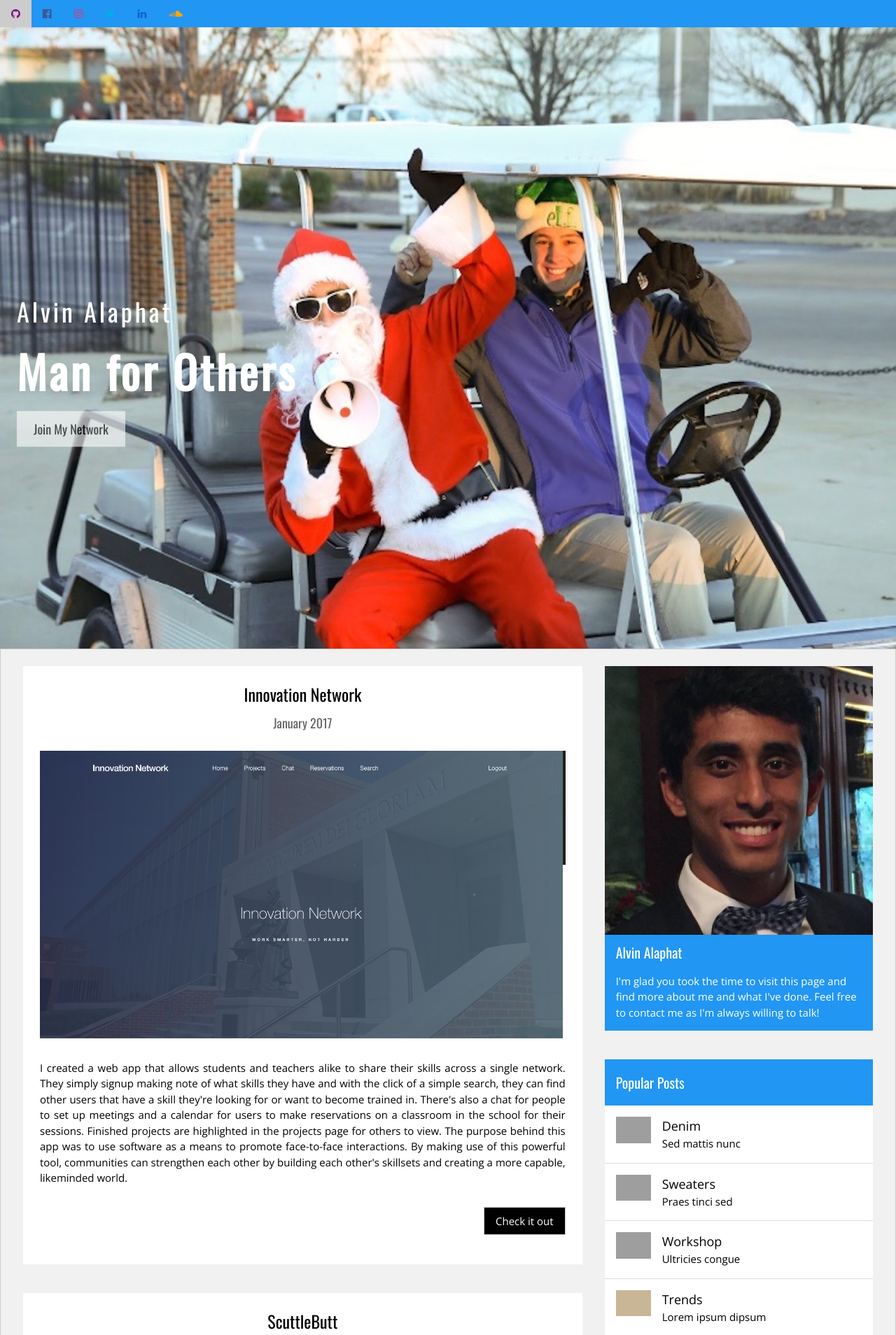
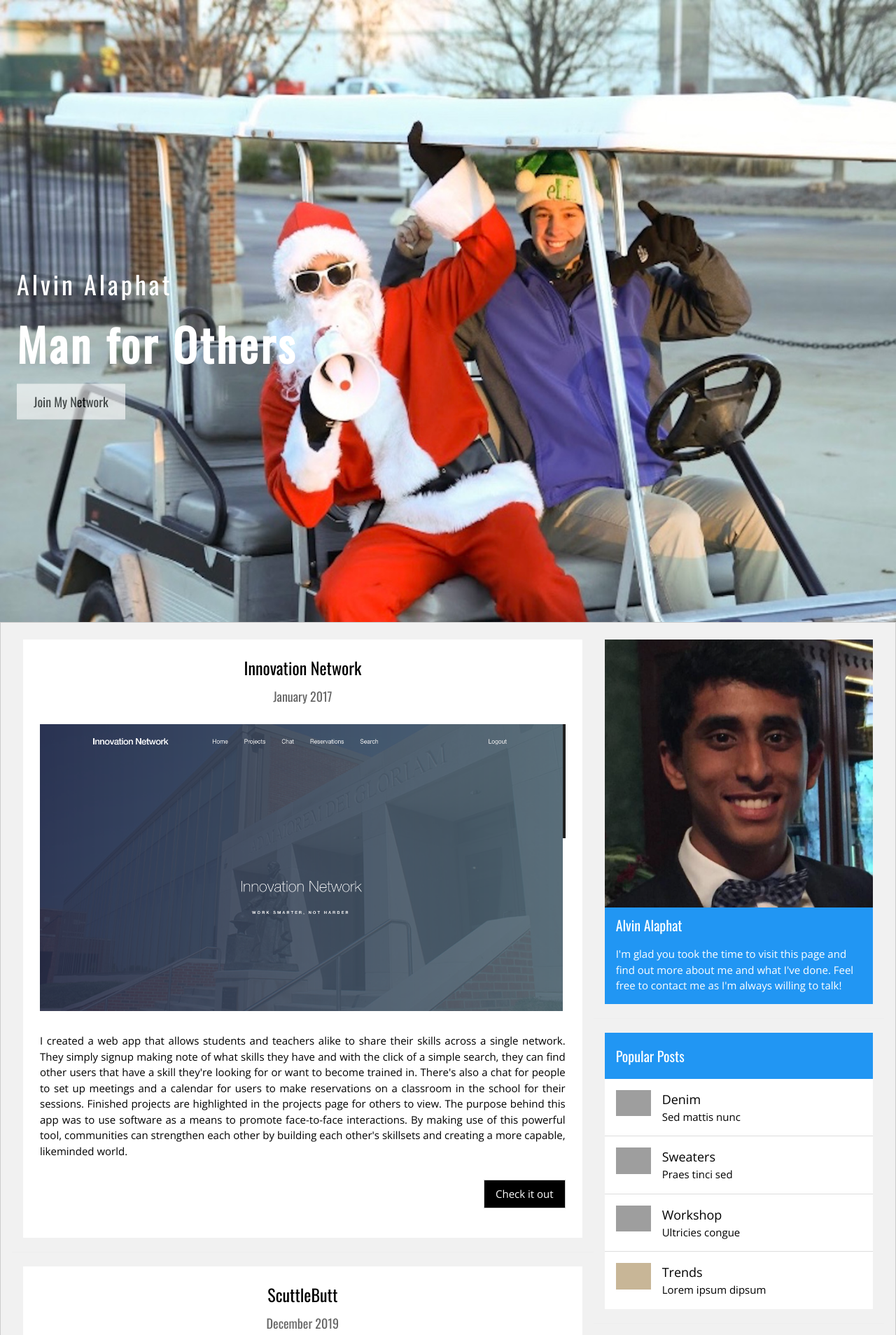
Before and after one commit to alvinalaphat/Azure-Personal-Website, a Flask app: page / in a window 1280 px wide. Shown: the top 1908 px of the page at 70% size. Run offline with Flask 2, Linux system fonts and the light colour scheme; grey boxes are pictures that could not be loaded.

Commit message:
Update dashboard.html

```diff
--- a/templates/dashboard.html
+++ b/templates/dashboard.html
@@ -53,7 +53,7 @@ body {
 <body class="w3-light-grey">
 
 <!-- Navigation bar with social media icons -->
-<div class="w3-bar w3-blue w3-hide-small">
+<!-- <div class="w3-bar w3-blue w3-hide-small">
   <a href="https://www.github.com/alvinalaphat/" class="w3-bar-item w3-button"><i class="fa fa-github"></i></a>
   <a href="https://www.facebook.com/alvin.alaphat/" class="w3-bar-item w3-button"><i class="fa fa-facebook-official"></i></a>
   <a href="https://www.instagram.com/alvin.alaphat/" class="w3-bar-item w3-button"><i class="fa fa-instagram"></i></a>
@@ -61,7 +61,7 @@ body {
   <a href="https://www.linkedin.com/in/alvin-a-6b38b0159/" class="w3-bar-item w3-button"><i class="fa fa-linkedin"></i></a>
   <a href="https://soundcloud.com/alvin-alaphat-884121419" class="w3-bar-item w3-button"><i class="fa fa-soundcloud"></i></a>
   <!-- <a href="#" class="w3-bar-item w3-button w3-right"><i class="fa fa-search"></i></a> -->
-</div>
+<!-- </div> -->
 
 <div class="w3-content" style="max-width:1600px">
 
@@ -185,7 +185,7 @@ body {
         <img src="./static/images/profile.png" alt="Alvin" style="width:100%">
         <div class="w3-container w3-blue">
           <h4>Alvin Alaphat</h4>
-          <p>I'm glad you took the time to visit this page and find more about me and what I've done. Feel free to contact me as I'm always willing to talk!</p>
+          <p>I'm glad you took the time to visit this page and find out more about me and what I've done. Feel free to contact me as I'm always willing to talk!</p>
         </div>
       </div>
       <hr>
```
